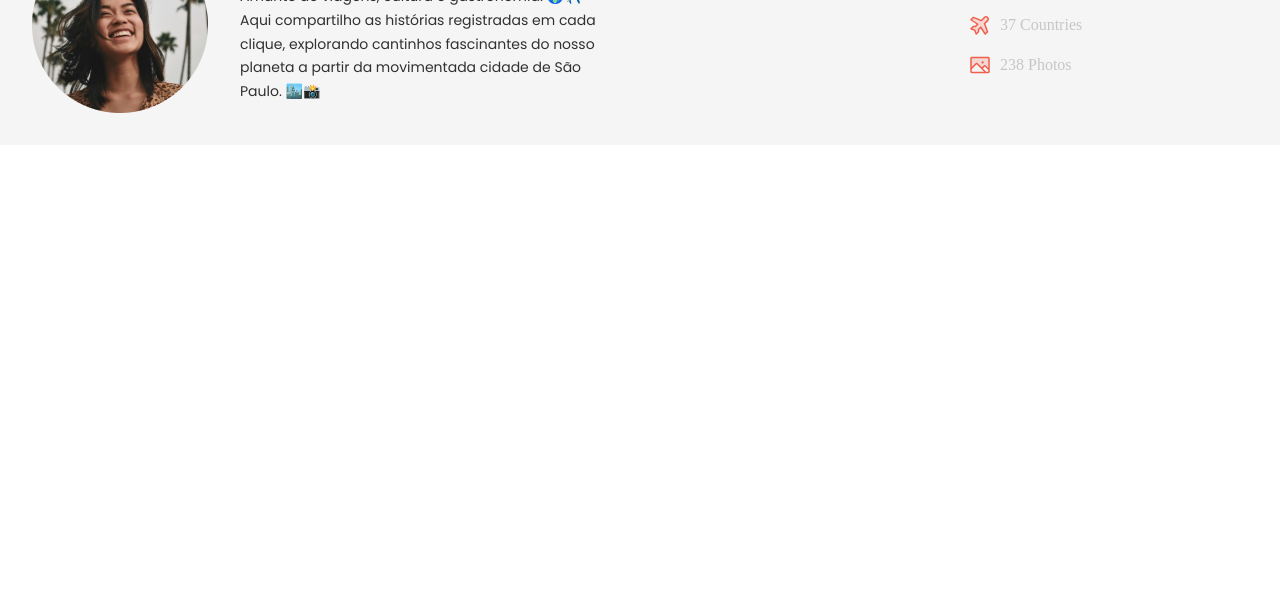
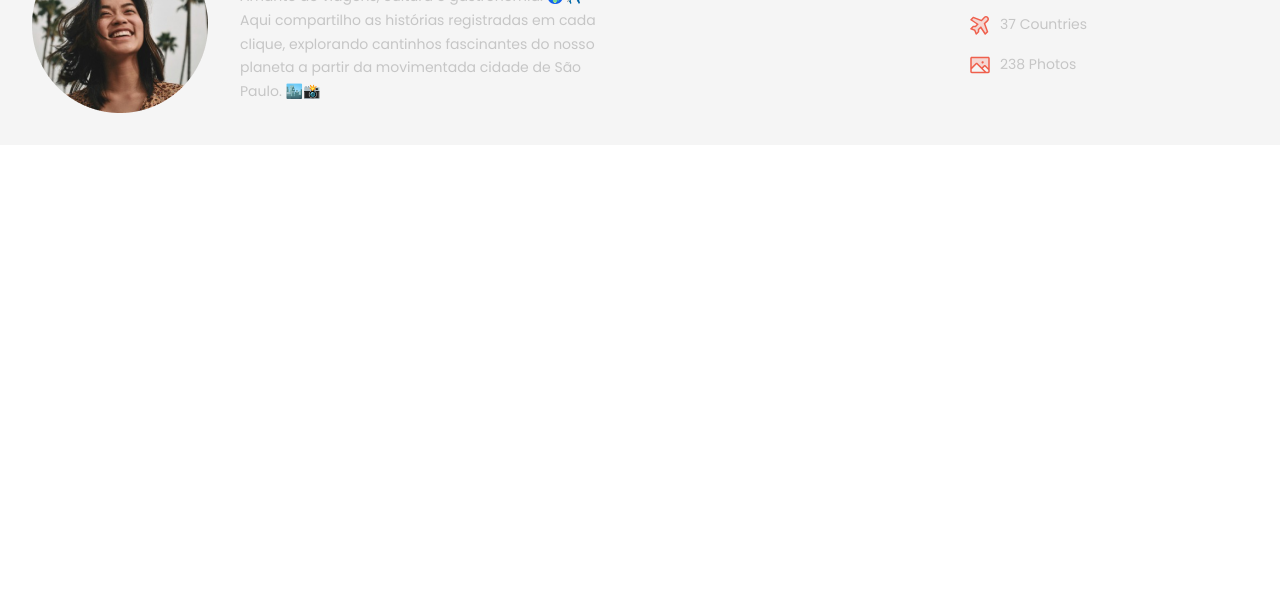
Before and after one commit to tomrodww/Project_02, a plain HTML site: page index.html in a window 1280 px wide. Shown: the part 191-800 px from the top of the page. Drawn offline with Linux system fonts and the light colour scheme.

Commit message:
main gallery commit

```diff
--- a/styles/header.css
+++ b/styles/header.css
@@ -1,4 +1,5 @@
 header {
+  font: var(--text-md);
   padding-block: 32px;
 }
 
@@ -24,11 +25,6 @@ header .container {
 
 }
 
-#profile p {
-  font: var(--text-md);
-  color: var(--text-color-primary);
-}
-
 #info {
   list-style: none;
   display: flex;
```
